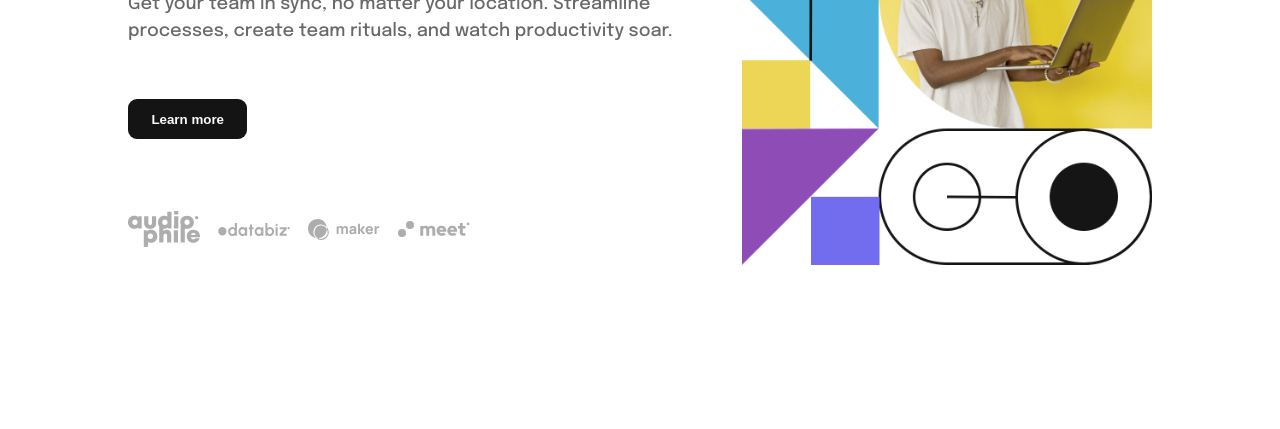
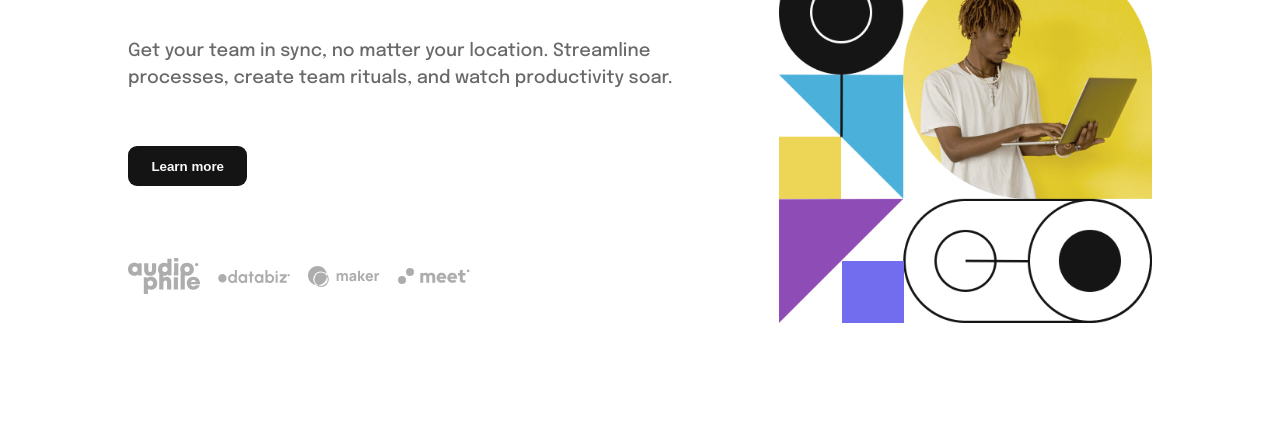
Before and after one commit to Miki857/intro-section-with-dropdown-navigation-main, a plain HTML site: page index.html in a window 1280 px wide. Shown: the part 371-800 px from the top of the page. Drawn offline with nearby package versions, Linux system fonts and the light colour scheme.

Commit message:
Fourth Commit

```diff
--- a/assets/css/style.css
+++ b/assets/css/style.css
@@ -27,6 +27,9 @@ html{
     width: 100%;
     min-height: 100vh;
 
+    display: grid;
+    grid-template-columns: 1fr;
+    grid-template-rows: auto 1fr;
 
     .userButtons, .menuElements{
         visibility: hidden;
@@ -164,6 +167,7 @@ html{
         display: flex;
         flex-direction: column;
         gap: 2rem;
+        align-items: center;
 
         .main__background{
             background-image: url("../images/image-hero-mobile.png");
@@ -251,8 +255,9 @@ html{
 
         .main__background{
             background-image: url("../images/image-hero-desktop.png") !important;
-            max-width: 40% !important;
             aspect-ratio: 0.75 !important;
+            height: 70% !important;
+            width: auto !important;
         }
 
         .main__info{
@@ -260,6 +265,7 @@ html{
             justify-content: end !important;
             padding: 0 !important;
             gap: 3rem !important;
+            height: min-content;
 
             h1{
                 font-size: 4rem;
@@ -279,6 +285,8 @@ html{
 
     .main{
         padding: 0 10%;
+
+        max-height: 90vh;
     }
 }
 
```
